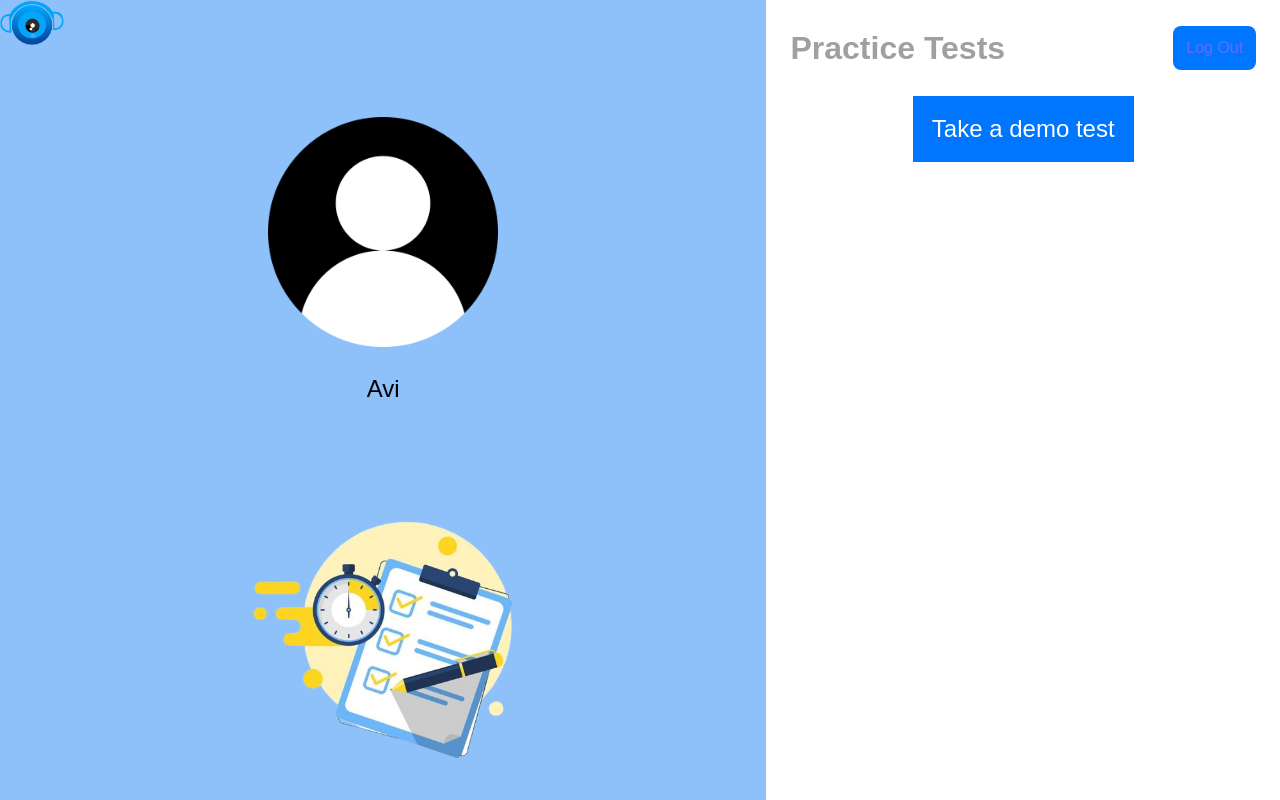
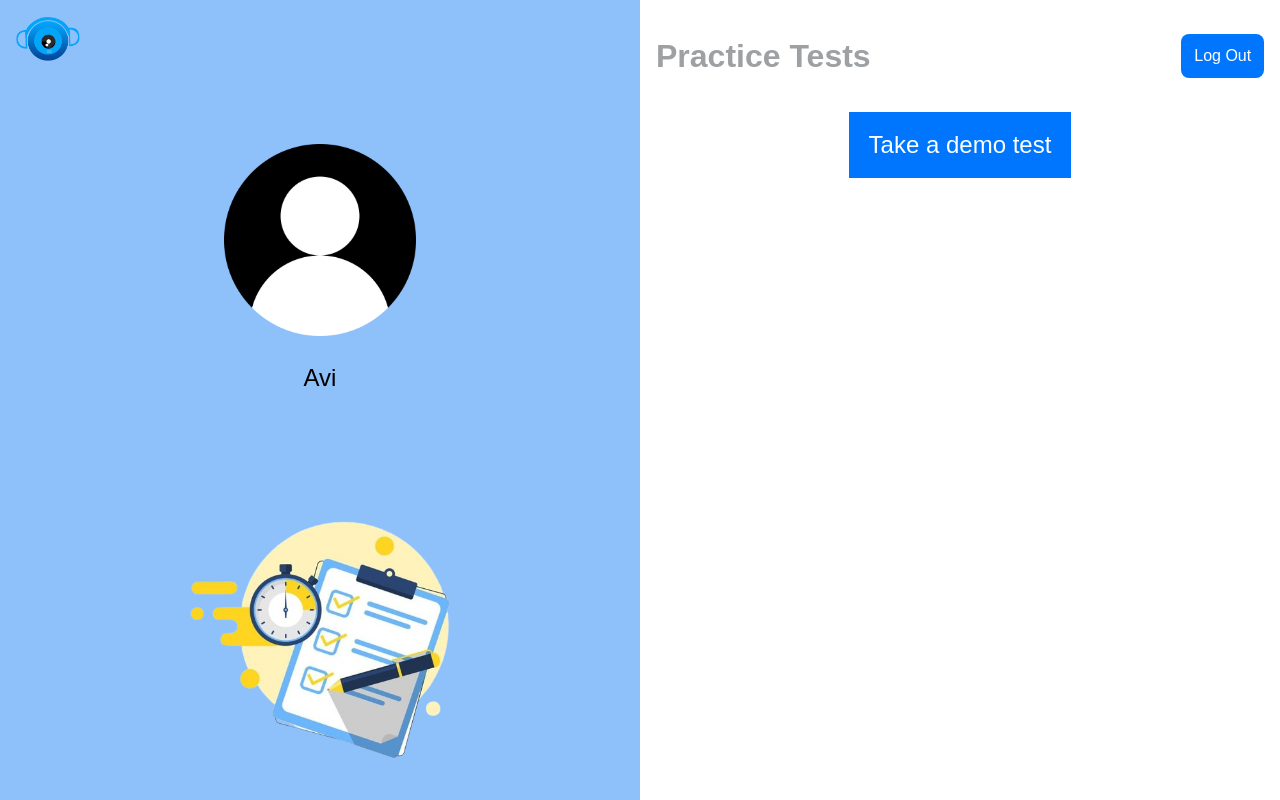
Before and after one commit to avi212003/-Online-Exam-Monitoring-System, a React (Vite) app in the folder Online-Exam-Monitoring-System/: page / in a window 1280 px wide. Built offline with nearby package versions, Linux system fonts and the light colour scheme.

Commit message:
fixed margin on right row of dashboard and site logo on the left as well as changed background color

```diff
--- a/Online-Exam-Monitoring-System/src/App.css
+++ b/Online-Exam-Monitoring-System/src/App.css
@@ -1,5 +1,5 @@
 #root {
-  max-width: 1280px;
+  max-width: 100%;
   margin: 0;
   padding: 0;
   text-align: center;
--- a/Online-Exam-Monitoring-System/src/pages/Dashboard/Dashboard.css
+++ b/Online-Exam-Monitoring-System/src/pages/Dashboard/Dashboard.css
@@ -10,6 +10,7 @@ html, body {
   font-family: sans-serif;
   box-sizing: border-box !important;
   overflow: hidden;
+  background-color: white;
 }
 
 a {
@@ -33,7 +34,7 @@ a {
 
 /* Left Section */
 .dashboard_left {
-  width: 100%;
+  width: 50%;
   height: 100vh;
   background-color: #8EC0FA;
 }
@@ -43,6 +44,7 @@ a {
   /* position: absolute; */
   top: 2.5vw;
   left: 2.5vw;
+  margin: 1rem 0 0 1rem;
 }
 
 .student_info {
@@ -78,31 +80,39 @@ a {
 
 /* Right Section */
 .dashboard_right {
-  width: 67%;
+  width: 50%;
   height: 100%;
 }
 
 .dash_head {
+  width: 100%;
   display: flex;
   flex-direction: row;
   justify-content: space-between;
   align-items: center;
-  padding: 1.5em;
+  margin: 2rem 0;
 }
 
 .dash_header {
   font-size: 2em;
   color: #9EA1A4;
   font-weight: bold;
+  padding: 0 1rem;
 }
 
 .log_out {
   font-size: 1em;
-  color: #fff;
+  color: white;
   cursor: pointer;
   background-color: #0076FF;
   border: none;
+  /* margin-left: auto; */
+  margin-right: 1rem;
   padding: 0.8em;
+}
+
+.log_out_link {
+  color: white;
 }
 
 .dash_body {
--- a/Online-Exam-Monitoring-System/src/pages/Dashboard/Dashboard.jsx
+++ b/Online-Exam-Monitoring-System/src/pages/Dashboard/Dashboard.jsx
@@ -22,7 +22,7 @@ const Dashboard = ({ name }) => {
         <div className="dash_head">
           <div className="dash_header">Practice Tests</div>
           <button className="log_out">
-            <a href="/login">Log Out</a>
+            <a className='log_out_link' href="/login">Log Out</a>
           </button>
         </div>
         <div className="dash_body">
```
